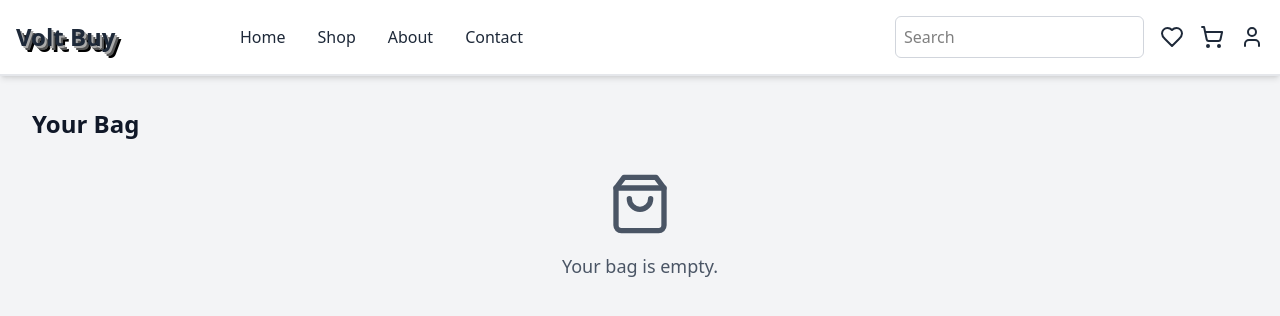
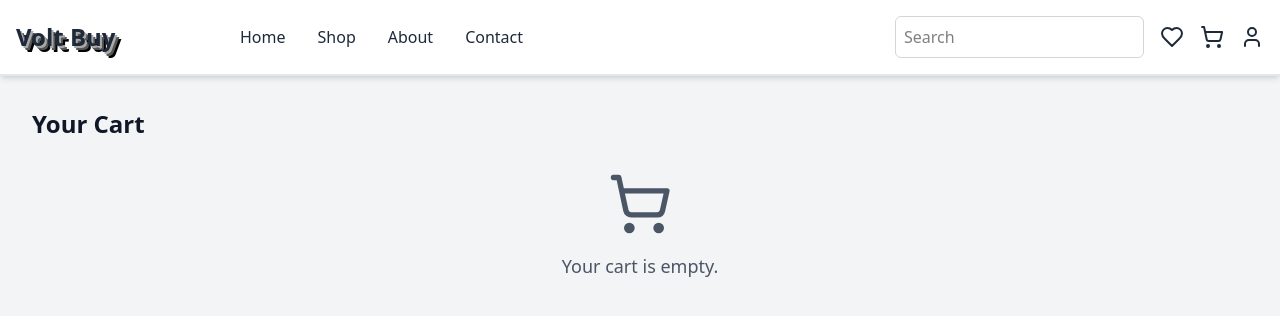
Before and after one commit to iamgraviteja/ecomm, a React (Vite) app: page /cart in a window 1280 px wide. Shown: the top 316 px of the page. Built offline with nearby package versions, Linux system fonts and the light colour scheme.

Commit message:
Refactor cart terminology and update icon; replace ShoppingBag with ShoppingCart and change "Your Bag" to "Your Cart"

```diff
--- a/src/components/navigation/index.tsx
+++ b/src/components/navigation/index.tsx
@@ -156,17 +156,15 @@ const Navigation: React.FC = () => {
         >
           <HeartIcon size={24} />
         </NavLink>
-        <div className="relative">
         <NavLink
           to="/cart"
-            className={`${
+          className={`relative ${
             isDarkMode
               ? "text-white hover:text-gray-400"
               : "text-gray-800 hover:text-gray-600"
           }`}
         >
           <ShoppingCart size={24} />
-          </NavLink>
           {totalItems ? (
             <span
               className={`absolute -top-2 -right-2 text-xs font-bold rounded-full px-2 py-1 ${
@@ -176,7 +174,7 @@ const Navigation: React.FC = () => {
               {totalItems}
             </span>
           ) : null}
-        </div>
+        </NavLink>
         <div className="relative h-[24px] user-menu">
           <button
             onClick={handleMenuToggle}
--- a/src/features/cart/index.tsx
+++ b/src/features/cart/index.tsx
@@ -1,4 +1,4 @@
-import { ShoppingBag } from "lucide-react";
+import { ShoppingCart } from "lucide-react";
 import { useSelector } from "react-redux";
 import { useDispatch } from "react-redux";
 
@@ -28,7 +28,7 @@ const Cart = () => {
             isDarkMode ? "text-gray-100" : "text-gray-900"
           }`}
         >
-          Your Bag
+          Your Cart
         </h1>
         {items.length ? (
           <button
@@ -45,7 +45,7 @@ const Cart = () => {
       <div>
         {items.length === 0 ? (
           <div className="flex flex-col items-center justify-center h-full">
-            <ShoppingBag
+            <ShoppingCart
               name="shopping-cart"
               className={`w-16 h-16 mb-4 ${
                 isDarkMode ? "text-gray-400" : "text-gray-600"
@@ -56,7 +56,7 @@ const Cart = () => {
                 isDarkMode ? "text-gray-400" : "text-gray-600"
               }`}
             >
-              Your bag is empty.
+              Your cart is empty.
             </p>
           </div>
         ) : (
```
Lines whose indentation alone changed are shown as unchanged.
